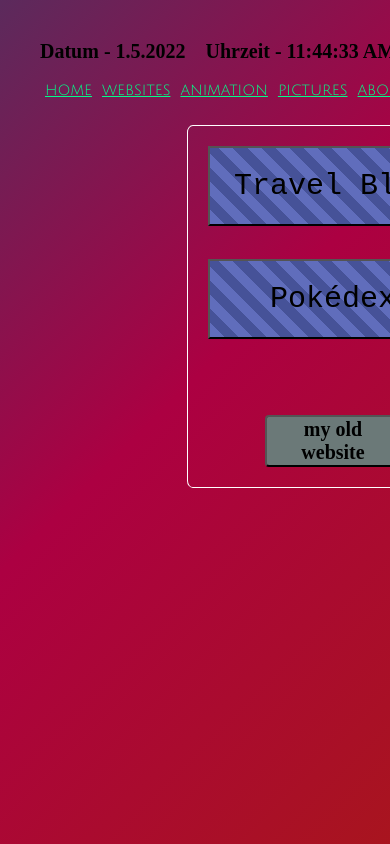
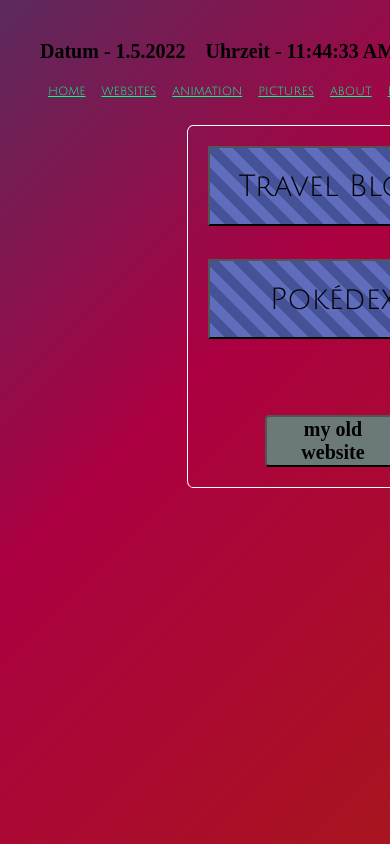
Before and after one commit to siggi-ai/newport, a Vue app: page /websites in a window 390 px wide. Shown: the top 844 px of the page. Built offline with nearby package versions, Linux system fonts and the light colour scheme; a web font is replaced by a local one.

Commit message:
responsive menu-bar

```diff
--- a/src/App.vue
+++ b/src/App.vue
@@ -4,8 +4,10 @@
       href="https://fonts.googleapis.com/css2?family=Bungee+Hairline&display=swap"
       rel="stylesheet"
     />
-    <link href="https://fonts.googleapis.com/css2?family=Julius+Sans+One&display=swap" rel="stylesheet">
-    <link href="https://fonts.googleapis.com/css2?family=Anonymous+Pro&display=swap" rel="stylesheet">
+    <link
+      href="https://fonts.googleapis.com/css2?family=Julius+Sans+One&display=swap"
+      rel="stylesheet"
+    />
     <div class="top-box">
       <div class="top-content">
         <strong class="date"
@@ -70,11 +72,11 @@ export default {
   font-size: 1rem;
   margin: 0 auto;
   width: 500px;
-  font-family: 'Julius Sans One', sans-serif;
+  font-family: "Julius Sans One", sans-serif;
   color: #00ff89;
 }
 .text {
-  font-family: 'Julius Sans One', sans-serif;
+  font-family: "Julius Sans One", sans-serif;
   color: white;
 }
 
@@ -165,12 +167,6 @@ body {
     margin-top: 10px;
     width: 200px;
   }
-  .listbox {
-    margin-top: 170px;
-    margin-left: 50px;
-    width: 280px;
-    padding: 20px;
-  }
   .rightbox {
     display: flex;
     margin-left: 80px;
@@ -190,5 +186,9 @@ body {
   .date {
     font-size: 20px;
   }
+  .menu-bar {
+    padding: 8px;
+    font-size: 0.8rem;
+  }
 }
 </style>
--- a/src/components/Suggestions.vue
+++ b/src/components/Suggestions.vue
@@ -51,7 +51,7 @@ export default {
   background-color: #000000;
   box-shadow: 5px 4px #636363;
   border-radius: 10px;
-  font-family: 'Share Tech Mono', monospace;
+  font-family: "Julius Sans One";
   font-weight: bold;
   color: aqua;
   font-size: 20px;
--- a/src/views/Home.vue
+++ b/src/views/Home.vue
@@ -205,12 +205,6 @@ body {
     margin-top: 10px;
     width: 200px;
   }
-  .listbox {
-    margin-top: 170px;
-    margin-left: 50px;
-    width: 280px;
-    padding: 20px;
-  }
   .rightbox {
     display: flex;
     margin-left: 80px;
--- a/src/views/Websites.vue
+++ b/src/views/Websites.vue
@@ -37,7 +37,7 @@ export default {
 .website-buttons {
   width: 250px;
   height: 80px;
-  font-family: 'Share Tech Mono', monospace;
+  font-family: "Julius Sans One";
   font-size: 30px;
   background: repeating-linear-gradient(
     45deg,
```
